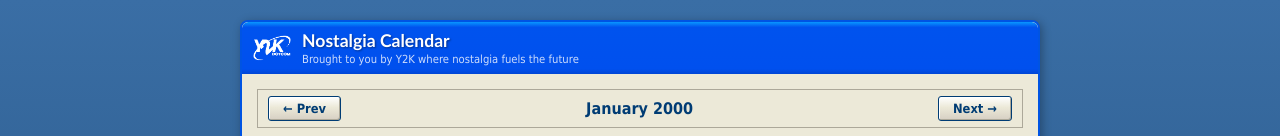
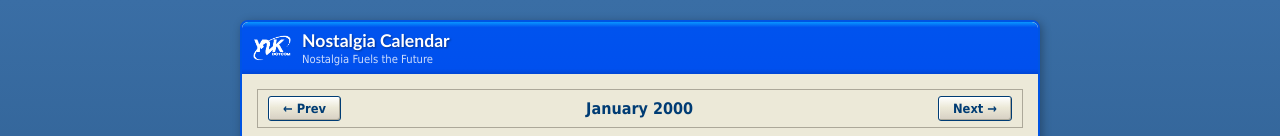
Before and after one commit to Simulat3/memory-lane, a Next.js app: page / in a window 1280 px wide. Shown: the top 136 px of the page. Built offline with nearby package versions, Linux system fonts and the light colour scheme.

Commit message:
Update subtitle to Nostalgia Fuels the Future
Co-Authored-By: Claude Opus 4.6 <noreply@anthropic.com>

```diff
--- a/src/app/page.tsx
+++ b/src/app/page.tsx
@@ -130,7 +130,7 @@ export default function Home() {
           <Image src="/logo.png" alt="Y2K Logo" width={40} height={40} />
           <div className="header-text">
             <h1>Nostalgia Calendar</h1>
-            <p>Brought to you by Y2K where nostalgia fuels the future</p>
+            <p>Nostalgia Fuels the Future</p>
           </div>
         </header>
 
```
